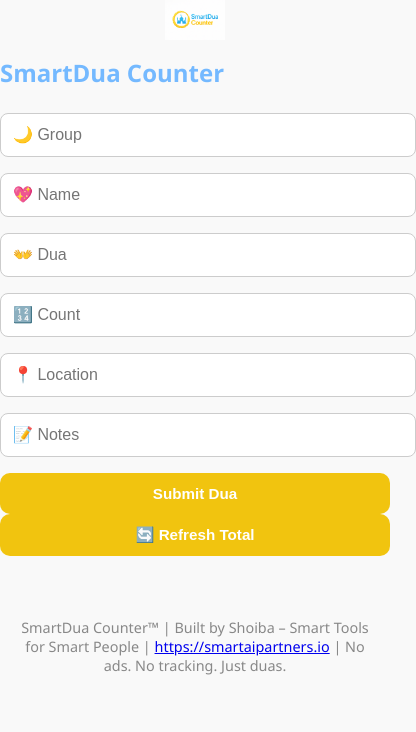
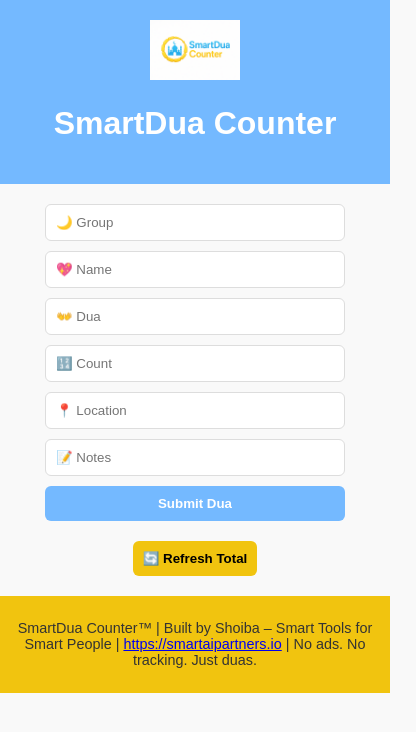
Before and after one commit to Shoiba023/smartdua-counter, a plain HTML site: page index.html in a window 390 px wide. Shown: the whole page, 416 px wide, since content can reach past the window. Drawn offline with Linux system fonts and the light colour scheme.

Commit message:
Update style.css

```diff
--- a/style.css
+++ b/style.css
@@ -1,119 +1,69 @@
-/* General Reset */
 body {
+  font-family: sans-serif;
   margin: 0;
-  font-family: 'Segoe UI', sans-serif;
+  padding: 0;
   background-color: #f9f9f9;
   color: #333;
-}
-
-/* Logo Image */
-.logo {
-  width: 60px;
-  height: auto;
-  display: block;
-  margin: 0 auto 10px;
-}
-
-/* Main Container */
-.container {
-  max-width: 500px;
-  margin: 2rem auto;
-  padding: 2rem;
-  background-color: #fff;
-  border-radius: 16px;
-  box-shadow: 0 4px 10px rgba(0, 0, 0, 0.1);
   text-align: center;
 }
 
-/* Heading */
-h1 {
-  color: #74B9FF;
-  margin-bottom: 1.5rem;
+header {
+  background-color: #74B9FF;
+  padding: 20px;
 }
 
-/* Input & Form Styles */
+.logo {
+  height: 60px;
+}
+
+h1 {
+  color: #ffffff;
+}
+
+form {
+  margin: 20px auto;
+  display: flex;
+  flex-direction: column;
+  max-width: 300px;
+  gap: 10px;
+}
+
 input {
-  width: 100%;
-  padding: 0.75rem;
-  margin-bottom: 1rem;
-  border: 1px solid #ccc;
-  border-radius: 8px;
-  font-size: 1rem;
+  padding: 10px;
+  border: 1px solid #ddd;
+  border-radius: 6px;
 }
 
 button {
-  background-color: #F1C40F;
-  color: white;
-  padding: 0.75rem;
+  padding: 10px;
   border: none;
-  width: 100%;
+  border-radius: 6px;
   font-weight: bold;
-  border-radius: 10px;
-  font-size: 1rem;
   cursor: pointer;
-  transition: background-color 0.3s ease;
 }
 
-button:hover {
-  background-color: #d4ac0d;
-}
-
-/* Summary Section */
-.summary {
-  margin-top: 2rem;
-  background-color: #f1f8ff;
-  padding: 1rem;
-  border-radius: 10px;
-}
-
-/* Dashboard Table */
-.dashboard {
-  margin-top: 2rem;
-  text-align: left;
-  background-color: #fef9e7;
-  padding: 1rem;
-  border-radius: 10px;
-  overflow-x: auto;
-  font-size: 0.95rem;
-}
-
-#dashboardTable table {
-  width: 100%;
-  border-collapse: collapse;
-}
-
-#dashboardTable th, #dashboardTable td {
-  border: 1px solid #ddd;
-  padding: 8px;
-  text-align: left;
-}
-
-#dashboardTable th {
-  background-color: #F1C40F;
+#submitBtn {
+  background-color: #74B9FF;
   color: white;
 }
 
-/* Footer */
-footer {
-  text-align: center;
-  padding: 1rem;
-  margin-top: 2rem;
-  font-size: 0.9rem;
-  color: #888;
+#refreshBtn {
+  background-color: #F1C40F;
+  color: #000;
 }
 
-/* Mobile Responsive */
-@media (max-width: 600px) {
-  .container {
-    margin: 1rem;
-    padding: 1.5rem;
-  }
+.button-group {
+  margin: 20px;
+}
 
-  h1 {
-    font-size: 1.5rem;
-  }
+#totalCount {
+  font-size: 1.2em;
+  margin: 20px;
+  color: #74B9FF;
+}
 
-  button {
-    font-size: 0.95rem;
-  }
+footer {
+  background-color: #F1C40F;
+  padding: 10px;
+  font-size: 0.9em;
 }
```
